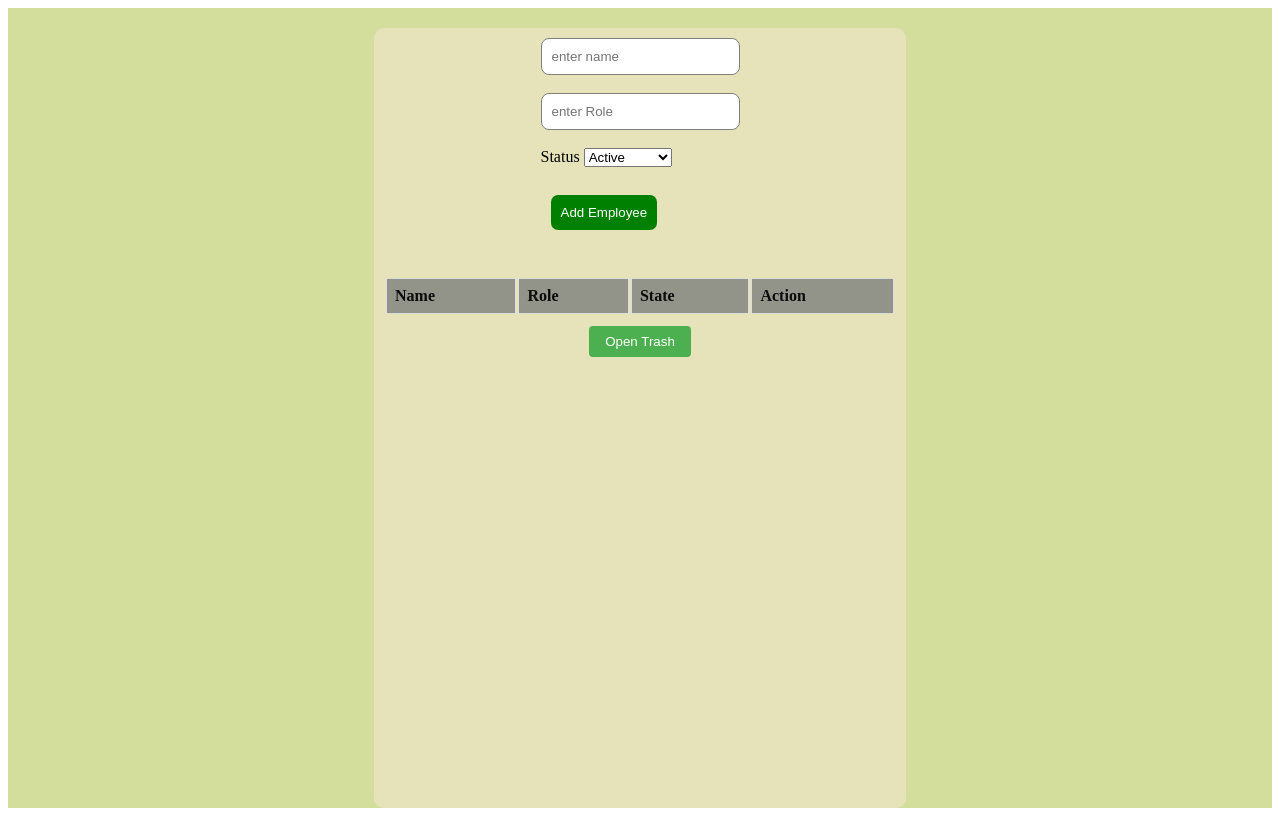
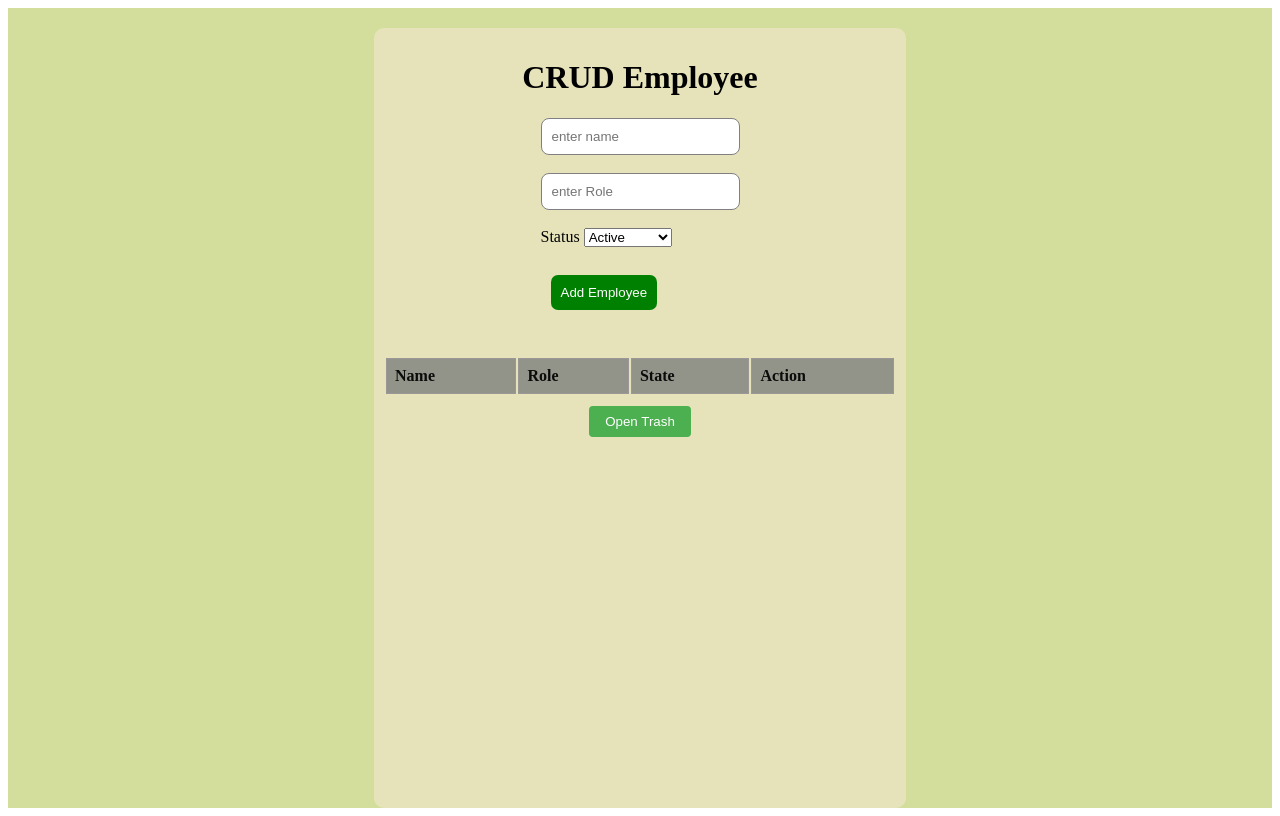
Before and after one commit to badria5/CRUD-Employee, a plain HTML site: page index.html in a window 1280 px wide. Drawn offline with Linux system fonts and the light colour scheme.

Commit message:
update files

```diff
--- a/index.html
+++ b/index.html
@@ -6,8 +6,10 @@
     <link rel="stylesheet" href="style.css">
 </head>
 <body >
+
     <div class="container">
         <div class="form_container">
+             <h1>CRUD Employee</h1>
             <form class="create_form">
                 <input type="text"  class="name" name="name" placeholder="enter name"/>
                 <br>
--- a/style.css
+++ b/style.css
@@ -50,9 +50,10 @@ table{
 }
  th,
         td {
-            border: 1px solid #ddd;
+            border: 1px solid #9c9797;
             padding: 8px;
             text-align: left;
+            background-color: #999c94;;
         }
  th {
             background-color: #939489;
```
